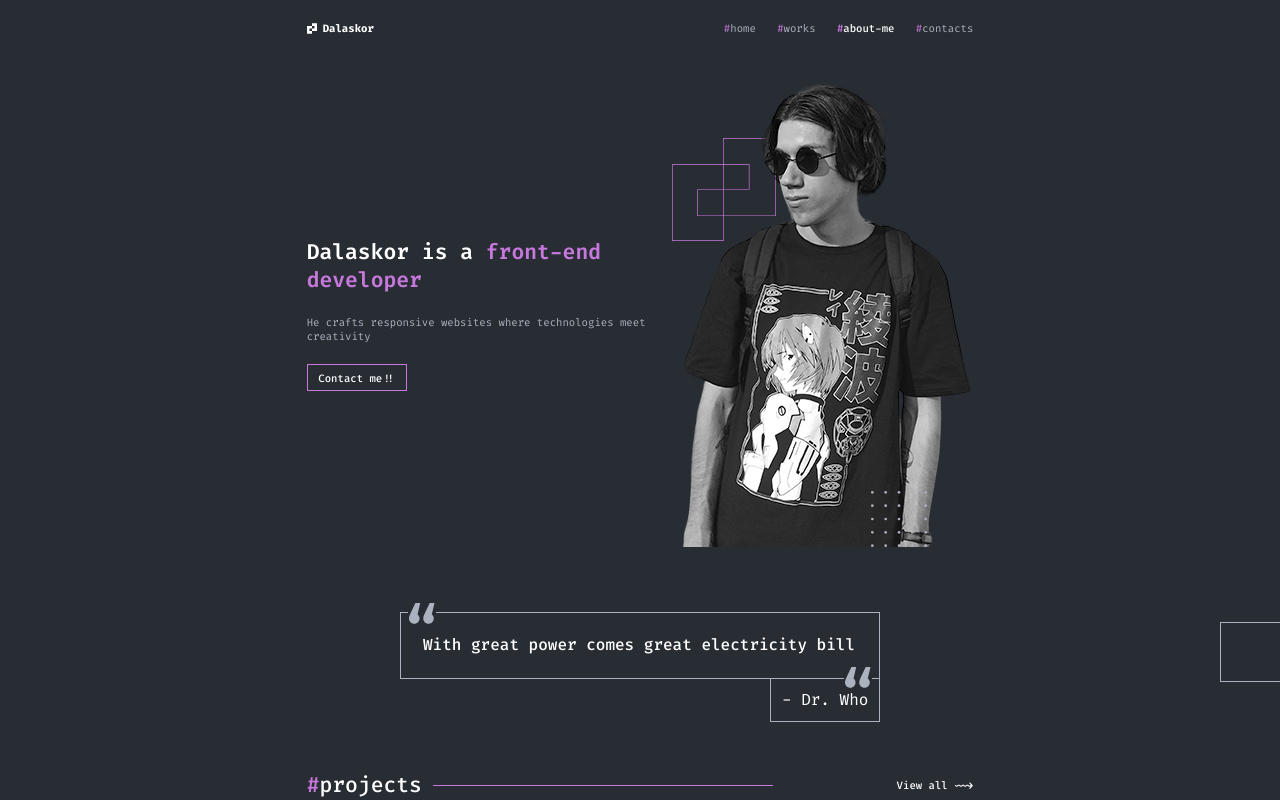
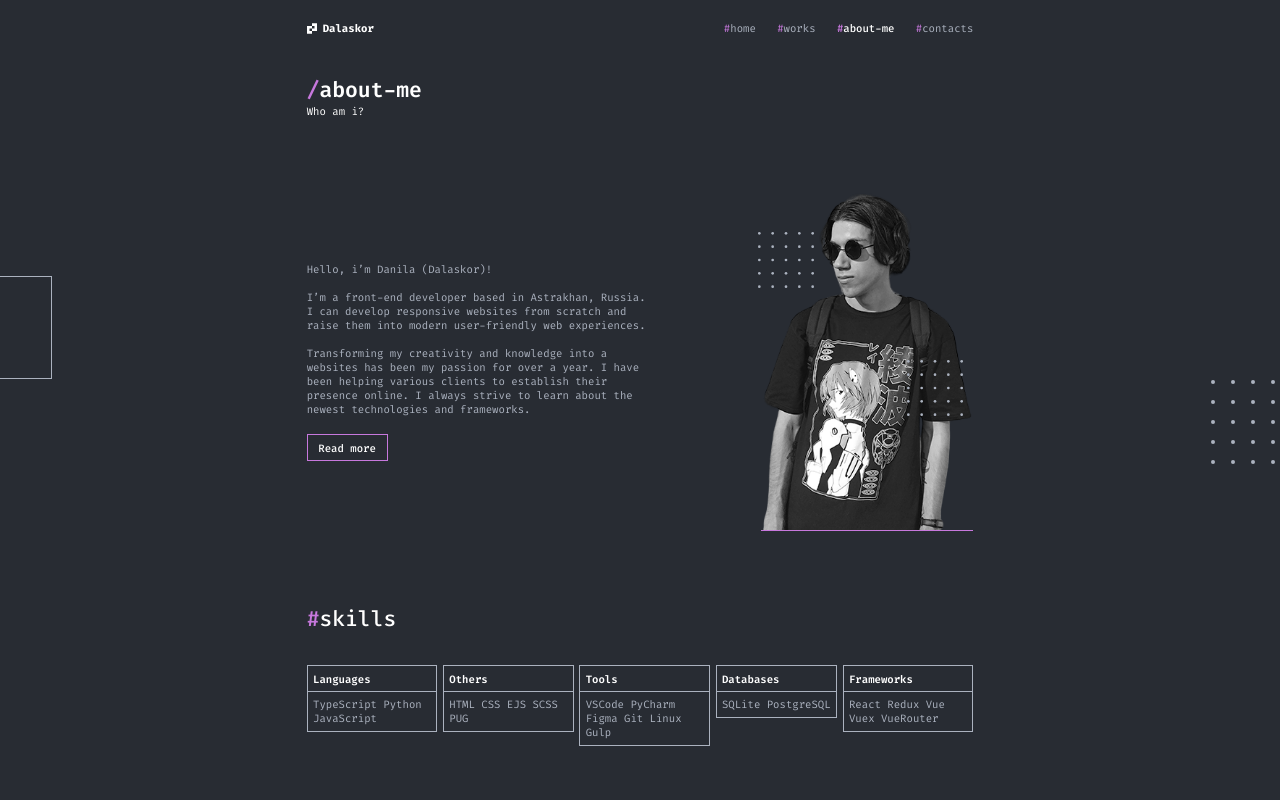
Before and after one commit to Dalaskor/react-portfolio, a React (Create React App) app: page /react-portfolio/about in a window 1280 px wide. Shown: the top 800 px of the page. Built offline with nearby package versions, Linux system fonts and the light colour scheme.

Commit message:
Add About Page

```diff
--- a/src/App.tsx
+++ b/src/App.tsx
@@ -5,6 +5,7 @@ import {Route, Routes} from "react-router-dom";
 import {MainPage} from "./pages/MainPage/MainPage";
 import {Footer} from "./components/Footer/Footer";
 import {ProjectsPage} from "./pages/ProjectsPage/ProjectsPage";
+import {AboutPage} from "./pages/AboutPage/AboutPage";
 
 function App() {
     return (
@@ -15,7 +16,7 @@ function App() {
                     <Routes>
                         <Route path={"/react-portfolio/"} element={<MainPage/>}/>
                         <Route path={"/react-portfolio/works"} element={<ProjectsPage/>}/>
-                        <Route path={"/react-portfolio/about"} element={<MainPage/>}/>
+                        <Route path={"/react-portfolio/about"} element={<AboutPage/>}/>
                         <Route path={"/react-portfolio/contacts"} element={<MainPage/>}/>
                     </Routes>
                 </main>
--- a/src/components/AboutSection/AboutSection.tsx
+++ b/src/components/AboutSection/AboutSection.tsx
@@ -6,7 +6,11 @@ import {useNavigate} from "react-router-dom";
 import photoProfile from "../../assets/img/photos/profile.png";
 import decorDots from "../../assets/img/decor/dots.svg";
 
-export const AboutSection = () => {
+interface AboutSectionProps {
+    isShowTitle?: boolean,
+}
+
+export const AboutSection = ({isShowTitle}: AboutSectionProps) => {
     const navigate = useNavigate();
     const handleOnClick = useCallback(() => navigate('/about', {replace: true}), [navigate]);
 
@@ -16,10 +20,11 @@ export const AboutSection = () => {
             <img src={decorDots} className={style.about__decorOut2}/>
 
             <div className={style.about__container}>
+                {isShowTitle &&
                 <div className={style.about__header}>
                     <SectionTitle titleText={"about-me"}/>
                     <div className={style.about__line}></div>
-                </div>
+                </div>}
                 <div className={style.about__body}>
                     <div className={style.about__left}>
                         <p>
--- /dev/null
+++ b/src/components/SkillsHorizonSection/SkillsHorizonSection.module.scss
@@ -0,0 +1,15 @@
+.skills {
+  margin-top: 11.2rem;
+
+  &__container {
+    max-width: 100rem;
+    margin: 0 auto;
+  }
+
+  &__list {
+    margin-top: 4.8rem;
+    display: flex;
+    align-items: start;
+    justify-content: space-between;
+  }
+}
--- /dev/null
+++ b/src/components/SkillsHorizonSection/SkillsHorizonSection.tsx
@@ -0,0 +1,21 @@
+import React from 'react';
+import style from './SkillsHorizonSection.module.scss';
+import {SectionTitle} from "../UI/SectionTitle";
+import {SkillsBlock} from "../UI/SkillsBlock";
+
+export const SkillsHorizonSection = () => {
+    return (
+        <section className={style.skills}>
+            <div className={style.skills__container}>
+                <SectionTitle titleText={"skills"}/>
+                <div className={style.skills__list}>
+                    <SkillsBlock title={"Languages"} skills={"TypeScript Python JavaScript"}/>
+                    <SkillsBlock title={"Others"} skills={"HTML CSS EJS SCSS PUG"}/>
+                    <SkillsBlock title={"Tools"} skills={"VSCode PyCharm Figma Git Linux Gulp"}/>
+                    <SkillsBlock title={"Databases"} skills={"SQLite PostgreSQL"}/>
+                    <SkillsBlock title={"Frameworks"} skills={"React Redux Vue Vuex VueRouter"}/>
+                </div>
+            </div>
+        </section>
+    )
+}
--- a/src/components/SkillsSection/SkillsSection.jsx
+++ b/src/components/SkillsSection/SkillsSection.jsx
@@ -21,12 +21,12 @@ export const SkillsSection = () => {
                             <SkillsBlock title={"Languages"} skills={"TypeScript Python JavaScript"}/>
                         </div>
                         <div className={style.skills__col}>
-                            <SkillsBlock title={"Database"} skills={"SQLite PostgreSQL"}/>
+                            <SkillsBlock title={"Databases"} skills={"SQLite PostgreSQL"}/>
                             <SkillsBlock title={"Others"} skills={"HTML CSS EJS SCSS PUG"}/>
                         </div>
                         <div className={style.skills__col}>
                             <SkillsBlock title={"Tools"} skills={"VSCode PyCharm Figma Git Linux Gulp"}/>
-                            <SkillsBlock title={"Frameworks"} skills={"React Vue Vuex VueRouter"}/>
+                            <SkillsBlock title={"Frameworks"} skills={"React Redux Vue Vuex VueRouter"}/>
                         </div>
                     </div>
                 </div>
--- /dev/null
+++ b/src/pages/AboutPage/AboutPage.tsx
@@ -0,0 +1,14 @@
+import React from 'react';
+import {AboutSection} from "../../components/AboutSection/AboutSection";
+import {HeroPage} from "../../components/HeroPage/HeroPage";
+import {SkillsHorizonSection} from "../../components/SkillsHorizonSection/SkillsHorizonSection";
+
+export const AboutPage = () => {
+    return (
+        <>
+            <HeroPage title={"about-me"} description={"Who am i?"}/>
+            <AboutSection/>
+            <SkillsHorizonSection/>
+        </>
+    )
+}
--- a/src/pages/MainPage/MainPage.tsx
+++ b/src/pages/MainPage/MainPage.tsx
@@ -13,7 +13,7 @@ export const MainPage = () => {
             <Quote/>
             <ProjectsSection/>
             <SkillsSection/>
-            <AboutSection/>
+            <AboutSection isShowTitle={true}/>
             <ContactsSection/>
         </>
     )
```
